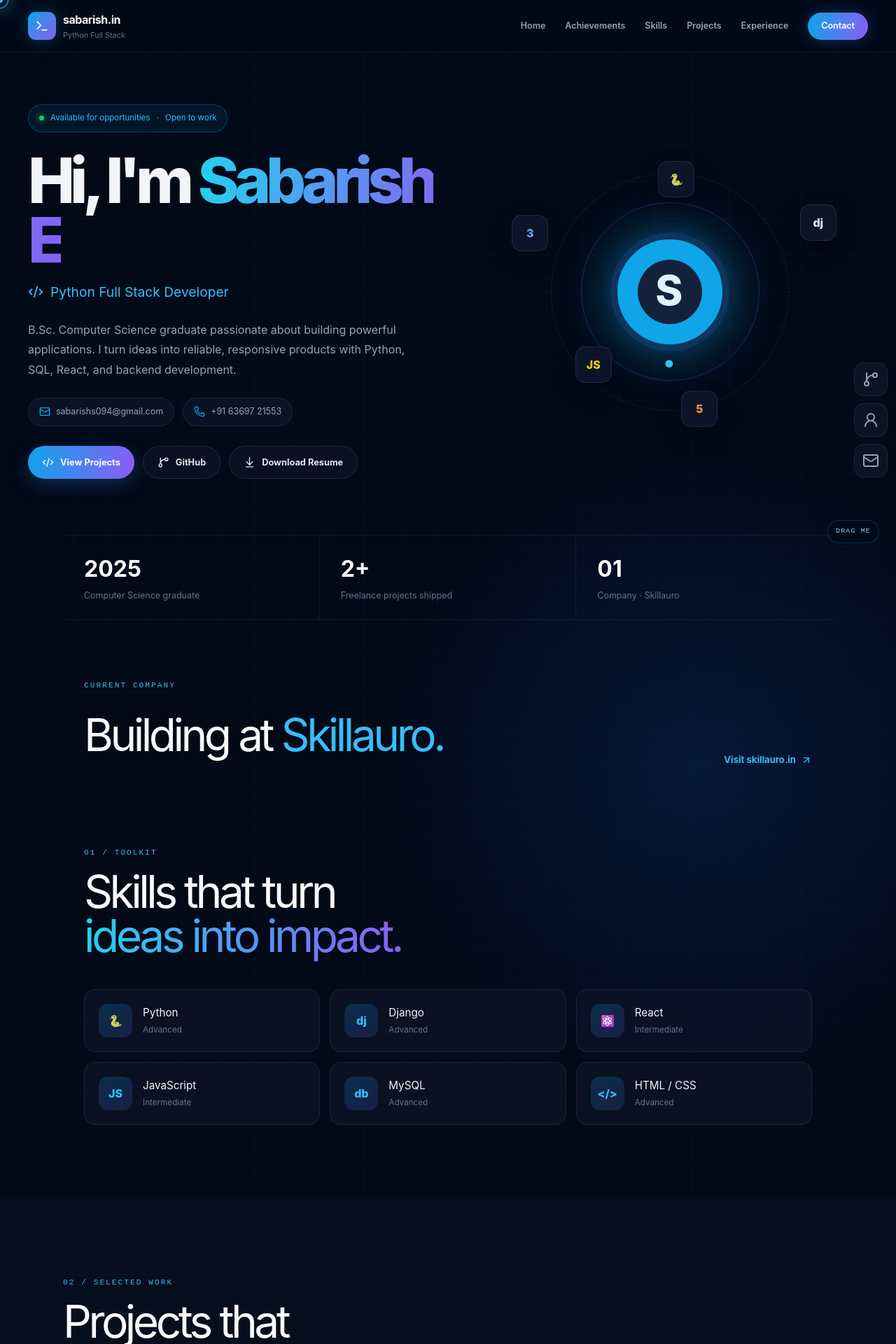
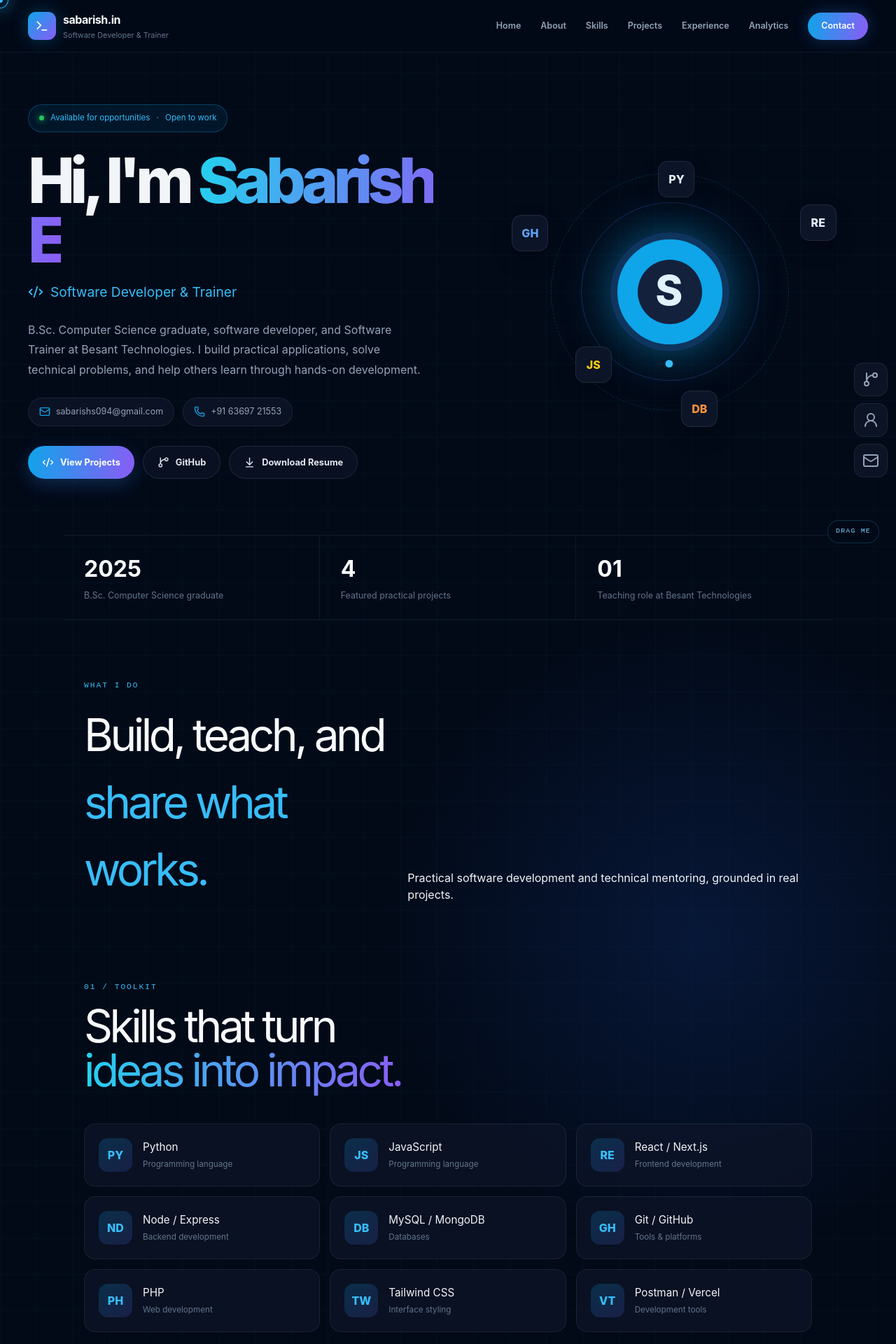
Before and after one commit to sabarish-es/sabarishES, a Next.js app: page / in a window 1280 px wide. Shown: the top 1920 px of the page at 70% size. Built offline with nearby package versions, Linux system fonts and the light colour scheme.

Commit message:
Update portfolio with README content and analytics

```diff
--- a/app/globals.css
+++ b/app/globals.css
@@ -46,8 +46,44 @@
 }
 
 :root {
-  color-scheme: light;
-  --background: oklch(1 0 0);
+  color-scheme: dark;
+  --background: oklch(0.12 0.035 255);
+  --foreground: oklch(0.97 0.015 250);
+  --card: oklch(0.16 0.035 255);
+  --card-foreground: oklch(0.97 0.015 250);
+  --popover: oklch(0.16 0.035 255);
+  --popover-foreground: oklch(0.97 0.015 250);
+  --primary: oklch(0.78 0.14 220);
+  --primary-foreground: oklch(0.12 0.035 255);
+  --secondary: oklch(0.22 0.04 255);
+  --secondary-foreground: oklch(0.97 0.015 250);
+  --muted: oklch(0.22 0.04 255);
+  --muted-foreground: oklch(0.7 0.035 250);
+  --accent: oklch(0.66 0.18 290);
+  --accent-foreground: oklch(0.97 0.015 250);
+  --destructive: oklch(0.65 0.2 25);
+  --border: oklch(0.75 0.04 250 / 14%);
+  --input: oklch(0.75 0.04 250 / 18%);
+  --ring: oklch(0.78 0.14 220);
+  --chart-1: oklch(0.78 0.14 220);
+  --chart-2: oklch(0.66 0.18 290);
+  --chart-3: oklch(0.72 0.15 165);
+  --chart-4: oklch(0.78 0.16 85);
+  --chart-5: oklch(0.68 0.19 35);
+  --radius: 0.75rem;
+  --sidebar: oklch(0.14 0.035 255);
+  --sidebar-foreground: oklch(0.97 0.015 250);
+  --sidebar-primary: oklch(0.78 0.14 220);
+  --sidebar-primary-foreground: oklch(0.12 0.035 255);
+  --sidebar-accent: oklch(0.22 0.04 255);
+  --sidebar-accent-foreground: oklch(0.97 0.015 250);
+  --sidebar-border: oklch(0.75 0.04 250 / 14%);
+  --sidebar-ring: oklch(0.78 0.14 220);
+  /* Semantic portfolio tokens */
+  --portfolio-cyan: #38d5f5;
+  --portfolio-violet: #9b7cff;
+  --portfolio-surface: rgba(15, 23, 42, .62);
+  --portfolio-line: rgba(148, 163, 184, .14);
   --foreground: oklch(0.145 0 0);
   --card: oklch(1 0 0);
   --card-foreground: oklch(0.145 0 0);
--- a/app/layout.tsx
+++ b/app/layout.tsx
@@ -3,8 +3,8 @@ import type { Metadata, Viewport } from 'next'
 import './globals.css'
 
 export const metadata: Metadata = {
-  title: 'Sabarish E — Python Full Stack Developer',
-  description: 'The professional portfolio of Sabarish E, a Python full stack developer building useful digital experiences with Flask, Django, JavaScript, and MySQL.',
+  title: 'Sabarish E — Software Developer & Trainer',
+  description: 'The portfolio of Sabarish E, a software developer and Software Trainer at Besant Technologies building practical full-stack applications.',
   generator: 'v0.app',
   icons: {
     icon: [
--- a/app/page.tsx
+++ b/app/page.tsx
@@ -1,22 +1,25 @@
 'use client'
 
-import { ArrowDownToLine, ArrowUpRight, Code2, ExternalLink, GitBranch, Mail, Menu, Phone, Terminal, UserRound, X } from 'lucide-react'
+import { ArrowDownToLine, ArrowUpRight, BriefcaseBusiness, Code2, ExternalLink, GitBranch, Mail, Menu, Phone, Terminal, UserRound, X } from 'lucide-react'
 import { useState } from 'react'
 
 const skills = [
-  { label: 'Python', level: 'Advanced', icon: '🐍' },
-  { label: 'Django', level: 'Advanced', icon: 'dj' },
-  { label: 'React', level: 'Intermediate', icon: '⚛' },
-  { label: 'JavaScript', level: 'Intermediate', icon: 'JS' },
-  { label: 'MySQL', level: 'Advanced', icon: 'db' },
-  { label: 'HTML / CSS', level: 'Advanced', icon: '</>' },
+  { label: 'Python', level: 'Programming language', icon: 'PY' },
+  { label: 'JavaScript', level: 'Programming language', icon: 'JS' },
+  { label: 'React / Next.js', level: 'Frontend development', icon: 'RE' },
+  { label: 'Node / Express', level: 'Backend development', icon: 'ND' },
+  { label: 'MySQL / MongoDB', level: 'Databases', icon: 'DB' },
+  { label: 'Git / GitHub', level: 'Tools & platforms', icon: 'GH' },
+  { label: 'PHP', level: 'Web development', icon: 'PH' },
+  { label: 'Tailwind CSS', level: 'Interface styling', icon: 'TW' },
+  { label: 'Postman / Vercel', level: 'Development tools', icon: 'VT' },
 ]
 
 const projects = [
-  { title: 'Restaurant Platform', description: 'A freelance restaurant experience with a focused menu, ordering flow, and responsive customer interface.', tech: 'Python · Web Development · GitHub', href: 'https://github.com/sabarish-es/restuarant.git', className: 'project-1' },
-  { title: 'Dharsha Lab Form', description: 'A freelance lab form website designed to make patient information and lab workflows easier to manage online.', tech: 'Web Application · Firebase', href: 'https://dharsha-lab-form-2026.web.app', className: 'project-2' },
-  { title: 'FindMyDoc', description: 'A patient-first doctor discovery and appointment booking platform built around a simple, reliable experience.', tech: 'Node.js · MySQL · Bootstrap', href: '#contact', className: 'project-3' },
-  { title: 'ClassValut', description: 'A responsive student and faculty administration portal for managing academic records and workflows.', tech: 'PHP · MySQL · JavaScript', href: '#contact', className: 'project-4' },
+  { title: 'MediLocate', description: 'A healthcare discovery platform with interactive maps, specialty filters, radius selection, and a booking interface.', tech: 'JavaScript · Leaflet · OpenStreetMap · Overpass API', href: 'https://github.com/sabarish-es', className: 'project-1' },
+  { title: 'Student File Management', description: 'A final-year web application for student information, attendance, study materials, billing, and administration.', tech: 'PHP · MySQL · JavaScript · HTML · CSS · XAMPP', href: 'https://github.com/sabarish-es', className: 'project-2' },
+  { title: 'FoodieHub', description: 'A restaurant and POS management application for orders, products, customers, and day-to-day operations.', tech: 'React · Node.js · Express.js · MySQL', href: 'https://github.com/sabarish-es', className: 'project-3' },
+  { title: 'Construction Monitoring', description: 'A database-driven application for task management, progress tracking, and resource management.', tech: 'React · Node.js · MySQL', href: 'https://github.com/sabarish-es', className: 'project-4' },
 ]
 
 export default function Page() {
@@ -30,9 +33,9 @@ export default function Page() {
       <div className={`cursor-orb ${isDragging ? 'is-dragging' : ''}`} style={{ transform: `translate3d(${cursor.x}px, ${cursor.y}px, 0)` }} aria-hidden="true"><span /></div>
       <div className="drag-hint" aria-hidden="true">{isDragging ? 'release' : 'drag me'}</div>
       <nav className="site-nav" aria-label="Main navigation">
-        <a href="#home" className="brand-mark"><span className="brand-icon"><Terminal size={20} /></span><span><strong>sabarish.in</strong><small>Python Full Stack</small></span></a>
+        <a href="#home" className="brand-mark"><span className="brand-icon"><Terminal size={20} /></span><span><strong>sabarish.in</strong><small>Software Developer & Trainer</small></span></a>
         <div className={`nav-links ${menuOpen ? 'is-open' : ''}`}>
-          {['Home', 'Achievements', 'Skills', 'Projects', 'Experience'].map((item) => <a key={item} href={`#${item.toLowerCase()}`} onClick={closeMenu}>{item}</a>)}
+          {['Home', 'About', 'Skills', 'Projects', 'Experience', 'Analytics'].map((item) => <a key={item} href={`#${item.toLowerCase()}`} onClick={closeMenu}>{item}</a>)}
           <a href="#contact" className="nav-contact" onClick={closeMenu}>Contact</a>
         </div>
         <button className="menu-button" onClick={() => setMenuOpen(!menuOpen)} aria-label={menuOpen ? 'Close menu' : 'Open menu'} aria-expanded={menuOpen}>{menuOpen ? <X /> : <Menu />}</button>
@@ -42,25 +45,27 @@ export default function Page() {
         <div className="hero-copy">
           <div className="availability"><span /> Available for opportunities <b>·</b> Open to work</div>
           <h1>Hi, I&apos;m <span>Sabarish E</span></h1>
-          <h2><Code2 size={22} /> Python Full Stack Developer</h2>
-          <p className="hero-intro">B.Sc. Computer Science graduate passionate about building powerful applications. I turn ideas into reliable, responsive products with Python, SQL, React, and backend development.</p>
+          <h2><Code2 size={22} /> Software Developer & Trainer</h2>
+          <p className="hero-intro">B.Sc. Computer Science graduate, software developer, and Software Trainer at Besant Technologies. I build practical applications, solve technical problems, and help others learn through hands-on development.</p>
           <div className="contact-pills"><a href="mailto:sabarishs094@gmail.com"><Mail size={16} /> sabarishs094@gmail.com</a><a href="tel:+916369721553"><Phone size={16} /> +91 63697 21553</a></div>
           <div className="hero-actions"><a className="primary-button" href="#projects"><Code2 size={17} /> View Projects</a><a className="secondary-button" href="https://github.com/sabarish-es" target="_blank" rel="noreferrer"><GitBranch size={17} /> GitHub</a><a className="secondary-button" href="/Sabarish-E-Resume.pdf" download><ArrowDownToLine size={17} /> Download Resume</a></div>
         </div>
-        <div className="orbit-art" aria-label="Developer profile illustration"><div className="orbit-ring ring-one" /><div className="orbit-ring ring-two" /><div className="profile-core"><div className="avatar-face">S<span>.</span></div></div><span className="orbit-chip chip-python">🐍</span><span className="orbit-chip chip-django">dj</span><span className="orbit-chip chip-js">JS</span><span className="orbit-chip chip-html">5</span><span className="orbit-chip chip-css">3</span></div>
+        <div className="orbit-art" aria-label="Developer profile illustration"><div className="orbit-ring ring-one" /><div className="orbit-ring ring-two" /><div className="profile-core"><div className="avatar-face">S<span>.</span></div></div><span className="orbit-chip chip-python">PY</span><span className="orbit-chip chip-django">RE</span><span className="orbit-chip chip-js">JS</span><span className="orbit-chip chip-html">DB</span><span className="orbit-chip chip-css">GH</span></div>
         <div className="social-rail"><a href="https://github.com/sabarish-es" aria-label="GitHub" target="_blank" rel="noreferrer"><GitBranch /></a><a href="https://www.linkedin.com/in/sabarish-es/" aria-label="LinkedIn" target="_blank" rel="noreferrer"><UserRound /></a><a href="#contact" aria-label="Contact"><Mail /></a></div>
       </section>
 
-      <section id="achievements" className="stats-section"><div className="stat-card"><strong>2025</strong><span>Computer Science graduate</span></div><div className="stat-card"><strong>2+</strong><span>Freelance projects shipped</span></div><div className="stat-card"><strong>01</strong><span>Company · Skillauro</span></div></section>
-      <section className="company-strip"><div><span className="section-kicker">current company</span><h2>Building at <em>Skillauro.</em></h2></div><a href="https://www.skillauro.in" target="_blank" rel="noreferrer">Visit skillauro.in <ArrowUpRight /></a></section>
+      <section id="about" className="stats-section"><div className="stat-card"><strong>2025</strong><span>B.Sc. Computer Science graduate</span></div><div className="stat-card"><strong>4</strong><span>Featured practical projects</span></div><div className="stat-card"><strong>01</strong><span>Teaching role at Besant Technologies</span></div></section>
+      <section className="company-strip"><div><span className="section-kicker">what I do</span><h2>Build, teach, and<br /><em>share what works.</em></h2></div><p>Practical software development and technical mentoring, grounded in real projects.</p></section>
 
       <section id="skills" className="content-section"><div className="section-heading"><span>01 / toolkit</span><h2>Skills that turn<br /><em>ideas into impact.</em></h2></div><div className="skills-grid">{skills.map((skill) => <article className="skill-card" key={skill.label}><div className="skill-icon">{skill.icon}</div><div><h3>{skill.label}</h3><p>{skill.level}</p></div></article>)}</div></section>
 
-      <section id="projects" className="content-section projects-section"><div className="section-heading"><span>02 / selected work</span><h2>Projects that<br /><em>solve real things.</em></h2></div><div className="projects-grid">{projects.map((project, index) => <article className={`portfolio-project ${project.className}`} key={project.title}><div className="project-top"><span>0{index + 1}</span><ExternalLink /></div><div><p>{project.tech}</p><h3>{project.title}</h3><span>{project.description}</span><a href={project.href} target={project.href.startsWith('http') ? '_blank' : undefined} rel={project.href.startsWith('http') ? 'noreferrer' : undefined}>View project <ArrowUpRight /></a></div></article>)}</div></section>
+      <section id="projects" className="content-section projects-section"><div className="section-heading"><span>02 / selected work</span><h2>Projects that<br /><em>solve real things.</em></h2></div><div className="projects-grid">{projects.map((project, index) => <article className={`portfolio-project ${project.className}`} key={project.title}><div className="project-top"><span>0{index + 1}</span><ExternalLink /></div><div><p>{project.tech}</p><h3>{project.title}</h3><span>{project.description}</span><a href={project.href} target="_blank" rel="noreferrer">View on GitHub <ArrowUpRight /></a></div></article>)}</div></section>
 
-      <section id="experience" className="content-section experience-section"><div className="section-heading"><span>03 / journey</span><h2>Growing through<br /><em>every build.</em></h2></div><div className="timeline"><article><div className="timeline-dot" /><div><p className="timeline-date">2024 — PRESENT</p><h3>Python Full Stack Developer</h3><p>Building web applications and strengthening expertise across Python, Django, React, SQL, and modern product development.</p></div></article><article><div className="timeline-dot" /><div><p className="timeline-date">EDUCATION</p><h3>B.Sc. Computer Science</h3><p>Developed a strong foundation in programming, databases, web technologies, and problem solving.</p></div></article></div></section>
+      <section id="experience" className="content-section experience-section"><div className="section-heading"><span>03 / experience</span><h2>Growing through<br /><em>every build.</em></h2></div><div className="timeline"><article><div className="timeline-dot"><BriefcaseBusiness size={13} /></div><div><p className="timeline-date">SOFTWARE TRAINER · PRESENT</p><h3>Software Trainer — Besant Technologies</h3><p>Training students in Python, SQL, MySQL, web development, and practical software workflows through coding exercises and projects.</p></div></article><article><div className="timeline-dot" /><div><p className="timeline-date">2025 · EDUCATION</p><h3>B.Sc. Computer Science</h3><p>Built a strong foundation in programming, databases, web technologies, and problem solving.</p></div></article></div></section>
 
-      <section id="contact" className="contact-section"><div><span className="section-kicker">04 / let&apos;s connect</span><h2>Have a project<br /><em>in mind?</em></h2><p>I&apos;m open to opportunities, collaborations, and conversations about building useful digital experiences.</p></div><a className="primary-button" href="mailto:sabarishs094@gmail.com"><Mail size={17} /> Start a conversation</a></section>
+      <section id="analytics" className="content-section analytics-section"><div className="section-heading"><span>04 / GitHub analytics</span><h2>A transparent look<br /><em>at my activity.</em></h2></div><div className="analytics-grid"><article><strong>GitHub</strong><span>github.com/sabarish-es</span><a href="https://github.com/sabarish-es" target="_blank" rel="noreferrer">View profile <ArrowUpRight /></a></article><article><strong>Focus</strong><span>Python · Full Stack · Teaching</span><p>Building practical software and sharing technical knowledge.</p></article><article><strong>Stack</strong><span>React · Node.js · MySQL</span><p>Frontend, backend, and database development.</p></article></div></section>
+
+      <section id="contact" className="contact-section"><div><span className="section-kicker">05 / let&apos;s connect</span><h2>Have a project<br /><em>in mind?</em></h2><p>I&apos;m open to opportunities, collaborations, and conversations about building useful digital experiences.</p></div><a className="primary-button" href="mailto:sabarishs094@gmail.com"><Mail size={17} /> Start a conversation</a></section>
       <footer><span>© 2025 Sabarish E</span><span>Built with purpose · Tamil Nadu, India</span></footer>
     </main>
   )
```
